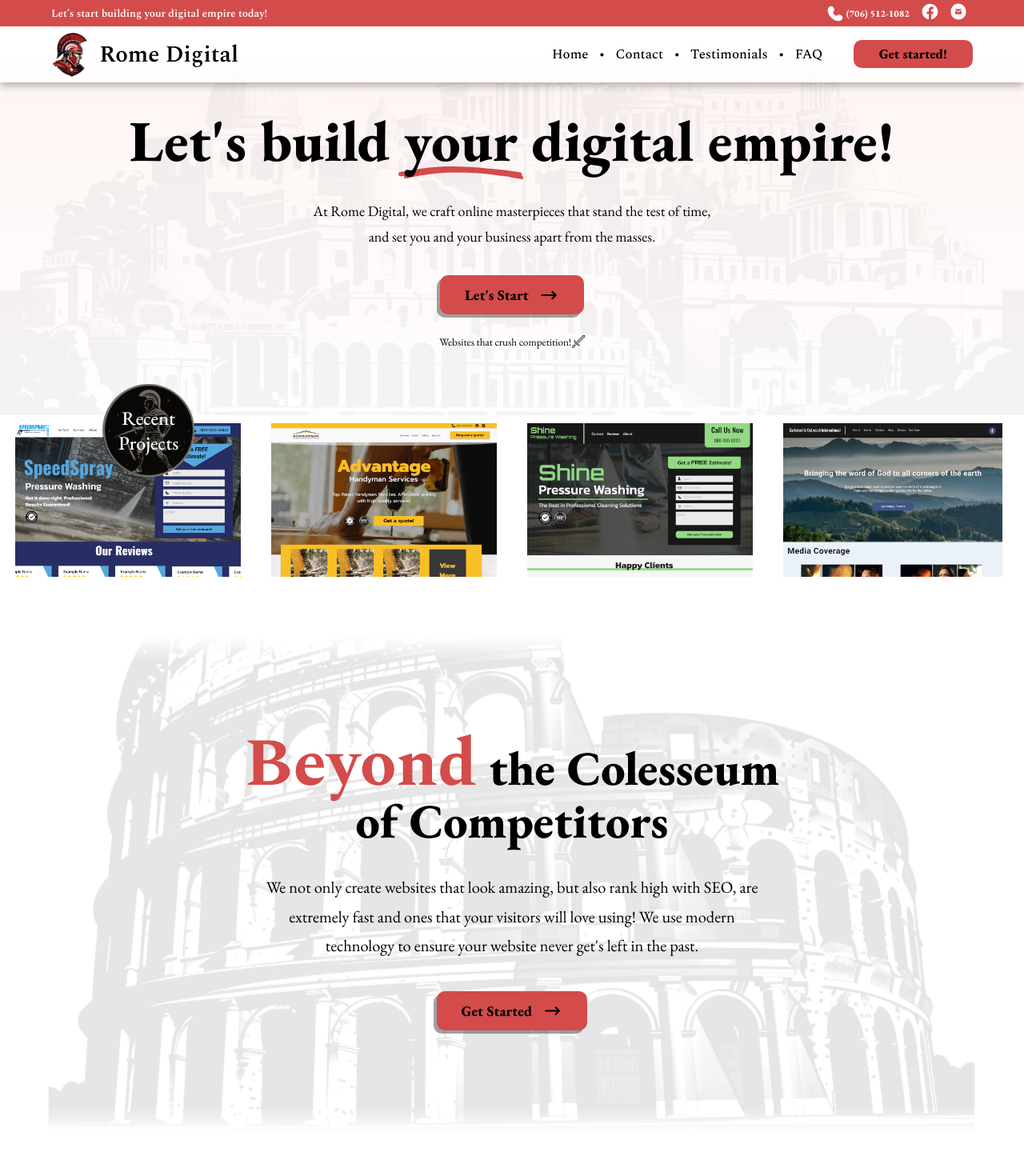
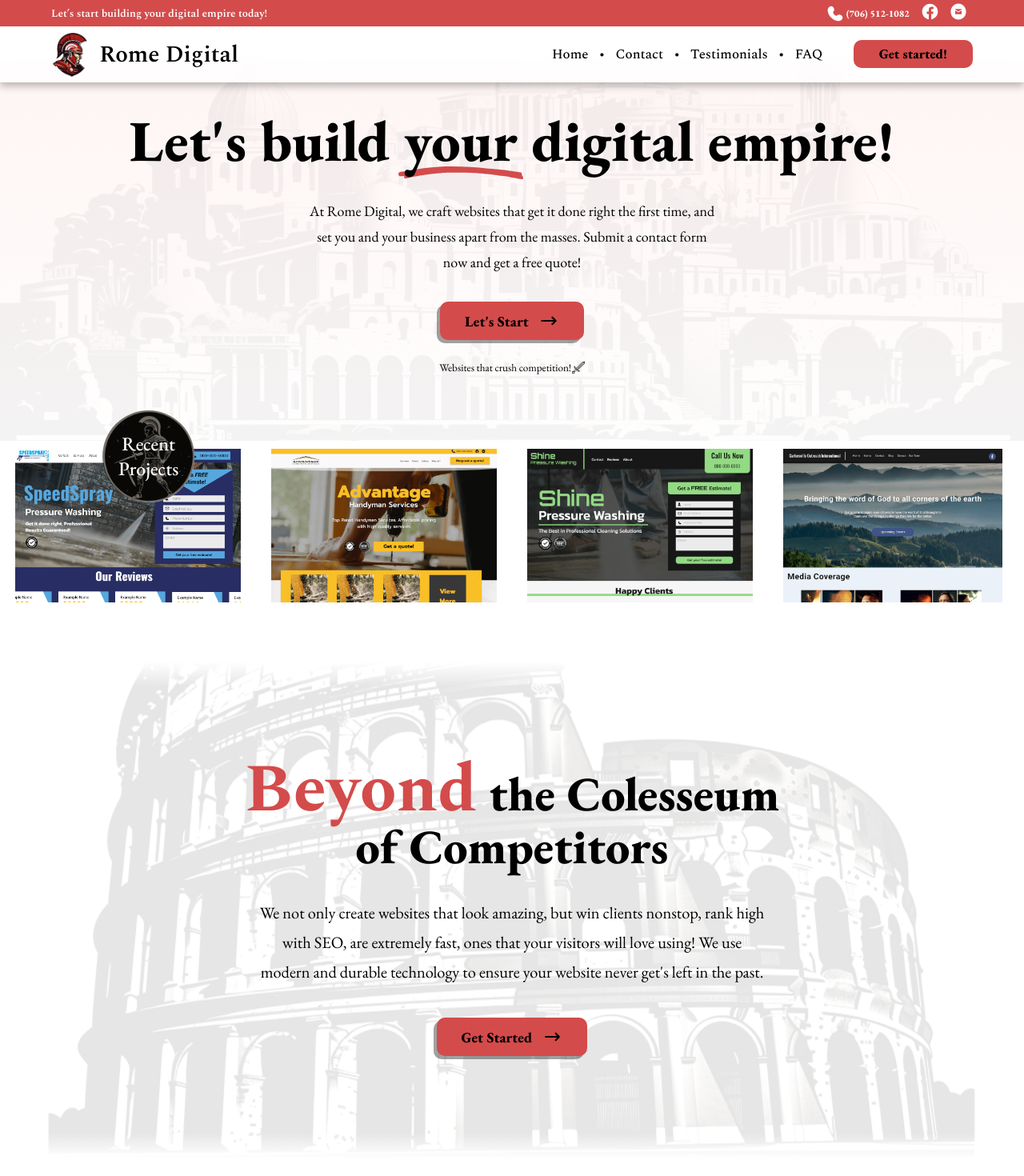
Before and after one commit to romedigital/website, a Next.js app: page / in a window 1280 px wide. Shown: the top 1470 px of the page at 80% size. Built offline with nearby package versions, Linux system fonts and the light colour scheme; no server answers.

Commit message:
Changed text

```diff
--- a/src/app/(mainsite)/components/homepage/Colosseum/Colosseum.tsx
+++ b/src/app/(mainsite)/components/homepage/Colosseum/Colosseum.tsx
@@ -9,7 +9,7 @@
 
         <h1 className={styles.tagline}><span>Beyond</span> the Colesseum<br />of Competitors</h1>
 
-        <p>We not only create websites that look amazing, but also rank high with SEO, are extremely fast and ones that your visitors will love using! We use modern technology to ensure your website never get's left in the past.</p>
+        <p>We not only create websites that look amazing, but win clients nonstop, rank high with SEO, are extremely fast, ones that your visitors will love using! We use modern and durable technology to ensure your website never get's left in the past.</p>
 
         <div className="center">
             <Link href="/contact" className={`main-button ${styles.ctaButton}`}>Get Started <img src="./icons/arrow-right.svg" aria-hidden /></Link>
--- a/src/app/(mainsite)/components/homepage/Header/Header.tsx
+++ b/src/app/(mainsite)/components/homepage/Header/Header.tsx
@@ -25,7 +25,7 @@
     <header className={`${styles.header} main-bg-top`}>
         <h1 className={styles.mainTagline}>Let's build <span ref={mainTaglineSpanRef}>your</span> digital empire!</h1>
 
-        <p className={styles.secondTagline}>At Rome Digital, we craft online masterpieces that stand the test of time, and set you and your business apart from the masses.</p>
+        <p className={styles.secondTagline}>At Rome Digital, we craft websites that get it done right the first time, and set you and your business apart from the masses. Submit a contact form now and get a free quote!</p>
 
         <Link href="/contact" className={`main-button ${styles.ctaButton}`}>Let's Start <img src="./icons/arrow-right.svg" aria-hidden /></Link>
 
```
